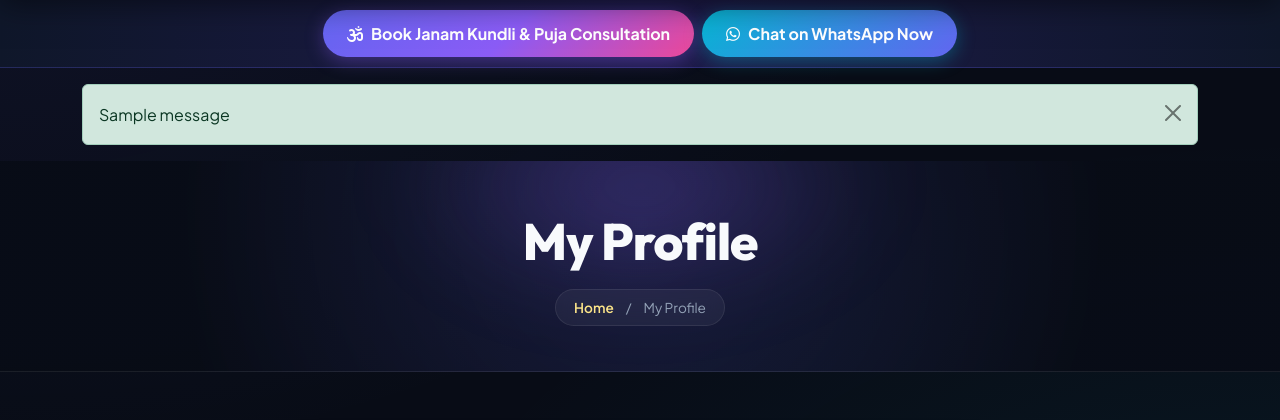
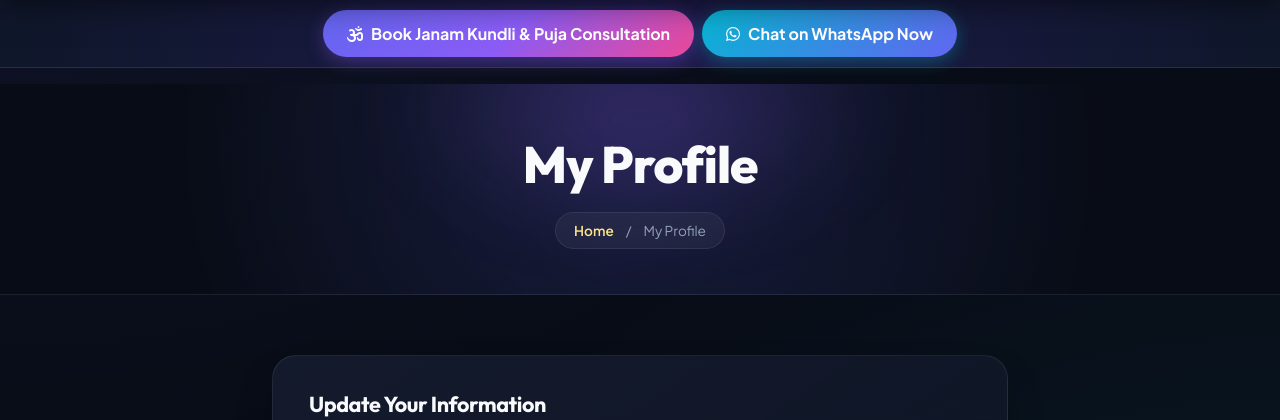
Before and after one commit to krishnapatidar2805/vedic_astro, a Django app: page /accounts/profile/ in a window 1280 px wide; the page is wider, and only the part inside the window is pictured. Shown: the part 100-520 px from the top of that part. Run offline with Django 5.2, Linux system fonts and the light colour scheme; a user stored in the database is signed in; tables that the repository leaves empty hold one stand-in row (values such as "Sample post"); one stand-in notice (Sample message) is shown.

Commit message:
feat: auto-dismiss popup alerts after 3.5 seconds with smooth animation

```diff
--- a/static/css/style.css
+++ b/static/css/style.css
@@ -1525,6 +1525,28 @@ h1, h2, h3, h4, h5, h6 {
   margin-bottom: 7px;
   display: block;
 }
+
+/* ── MODERN ALERT POPUP ────────────────────────────────────────────────── */
+.modern-alert-popup {
+  border-radius: 14px !important;
+  backdrop-filter: blur(12px) !important;
+  border: 1px solid rgba(255, 255, 255, 0.12) !important;
+  animation: alertSlideDown 0.4s cubic-bezier(0.16, 1, 0.3, 1) !important;
+  padding: 14px 20px !important;
+  font-weight: 500 !important;
+}
+
+@keyframes alertSlideDown {
+  from {
+    opacity: 0;
+    transform: translateY(-16px);
+  }
+  to {
+    opacity: 1;
+    transform: translateY(0);
+  }
+}
+
 
 /* ── INNER PAGE HERO ──────────────────────────────────────────────────── */
 .page-hero {
--- a/templates/base.html
+++ b/templates/base.html
@@ -16,7 +16,7 @@
 <link rel="preconnect" href="https://fonts.gstatic.com" crossorigin>
 <link href="https://fonts.googleapis.com/css2?family=Outfit:wght@300;400;500;600;700;800;900&family=Plus+Jakarta+Sans:wght@300;400;500;600;700;800&display=swap" rel="stylesheet">
 <!-- Custom CSS -->
-<link rel="stylesheet" href="{% static 'css/style.css' %}?v=13.0">
+<link rel="stylesheet" href="{% static 'css/style.css' %}?v=14.0">
 <script>
   (function() {
     var savedTheme = localStorage.getItem('site-theme') || 'dark';
@@ -116,14 +116,49 @@
 
 <!-- ===== Messages ===== -->
 {% if messages %}
-<div class="container mt-3">
+<div class="container mt-3" id="messagesContainer">
   {% for message in messages %}
-  <div class="alert alert-{{ message.tags }} alert-dismissible fade show" role="alert">
-    {{ message }}
-    <button type="button" class="btn-close" data-bs-dismiss="alert"></button>
+  <div class="alert alert-{{ message.tags }} alert-dismissible fade show modern-alert-popup shadow-sm" role="alert">
+    <div class="d-flex align-items-center gap-2">
+      {% if message.tags == 'success' %}
+        <i class="fa-solid fa-circle-check text-success fs-5"></i>
+      {% elif message.tags == 'error' or message.tags == 'danger' %}
+        <i class="fa-solid fa-triangle-exclamation text-danger fs-5"></i>
+      {% elif message.tags == 'warning' %}
+        <i class="fa-solid fa-circle-exclamation text-warning fs-5"></i>
+      {% else %}
+        <i class="fa-solid fa-circle-info text-info fs-5"></i>
+      {% endif %}
+      <span>{{ message }}</span>
+    </div>
+    <button type="button" class="btn-close" data-bs-dismiss="alert" aria-label="Close"></button>
   </div>
   {% endfor %}
 </div>
+<script>
+  document.addEventListener('DOMContentLoaded', function () {
+    const alerts = document.querySelectorAll('#messagesContainer .alert-dismissible');
+    alerts.forEach(function (alert) {
+      setTimeout(function () {
+        alert.style.transition = 'opacity 0.6s ease, transform 0.6s ease, max-height 0.6s ease, margin 0.6s ease, padding 0.6s ease';
+        alert.style.opacity = '0';
+        alert.style.transform = 'translateY(-12px)';
+        setTimeout(function () {
+          if (window.bootstrap && bootstrap.Alert) {
+            try {
+              const bsAlert = bootstrap.Alert.getOrCreateInstance(alert);
+              bsAlert.close();
+            } catch (e) {
+              alert.remove();
+            }
+          } else {
+            alert.remove();
+          }
+        }, 600);
+      }, 3500);
+    });
+  });
+</script>
 {% endif %}
 
 <!-- ===== Page Content ===== -->
```
